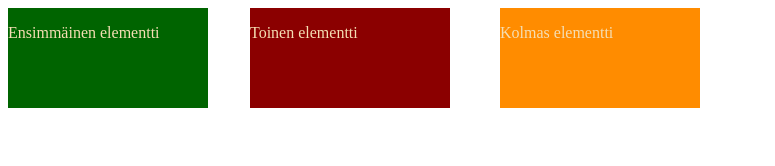
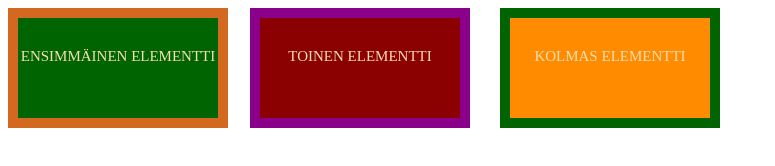
Before and after one commit to juhpieti/lapio_website, a plain HTML site: page position.html in a window 1280 px wide. Shown: the whole page, without its empty margins (0-775 px from the left). Drawn offline with Linux system fonts and the light colour scheme.

Commit message:
Osa 3. Kymmenes tehtävä

```diff
--- a/position.html
+++ b/position.html
@@ -8,13 +8,13 @@
 </head>
 
 <body>
-    <div class="first-box">
+    <div class="first-box laatikko">
         <p>Ensimmäinen elementti</p>
     </div>
-    <div class="second-box">
+    <div class="second-box laatikko">
         <p>Toinen elementti</p>
     </div>
-    <div class="third-box">
+    <div class="third-box laatikko">
         <p>Kolmas elementti</p>
     </div>
 </body>
--- a/styles.css
+++ b/styles.css
@@ -1,5 +1,16 @@
 p {
     color:wheat;
+    margin-top: 15%;
+    font-size: 15px;
+}
+
+* {
+    text-align:center;
+}
+
+.laatikko {
+    border-style: solid;
+    border-width: 10px;
 }
 
 .first-box {
@@ -7,6 +18,8 @@ p {
     height: 100px;
     background-color:darkgreen;
     position: absolute;
+    text-transform: uppercase;
+    border-color: chocolate;
 }
 
 .second-box {
@@ -15,6 +28,8 @@ p {
     background-color:darkred;
     left: 250px;
     position: absolute;
+    text-transform: uppercase;
+    border-color: darkmagenta;
 }
 
 .third-box {
@@ -23,4 +38,6 @@ p {
     background-color:darkorange;
     position:absolute;
     left: 500px;
+    text-transform: uppercase;
+    border-color: darkgreen;
 }
```
